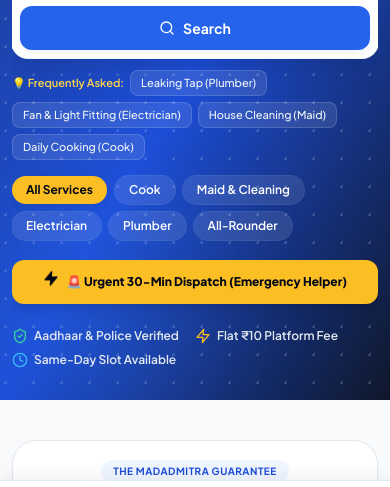
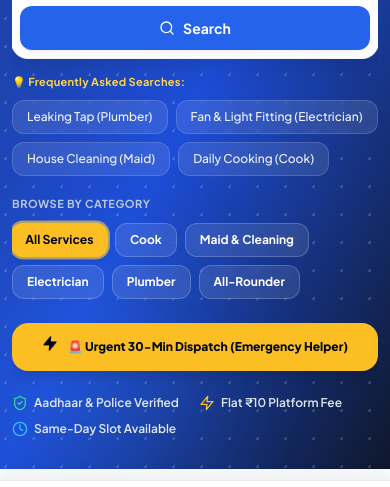
Before and after one commit to Alok8470/madadmitra-platform, a React (Vite) app: page / in a window 390 px wide. Shown: the part 300-787 px from the top of the page. Built offline with nearby package versions, Linux system fonts and the light colour scheme; no server answers.

Commit message:
style(mobile): improve breathing room, chip padding, and category hierarchy in hero

```diff
--- a/src/components/Homepage.tsx
+++ b/src/components/Homepage.tsx
@@ -135,10 +135,13 @@ export default function Homepage() {
               </div>
 
               {/* Frequently Asked Search Prompts */}
-              <div className="mt-3 flex flex-wrap items-center gap-1.5 text-xs text-slate-300 w-full min-w-0">
-                <span className="font-semibold text-amber-300 text-[11px] block sm:inline shrink-0">
-                  {isHi ? '💡 अक्सर पूछे जाने वाले:' : '💡 Frequently Asked:'}
+              <div className="mt-4 sm:mt-5 w-full min-w-0">
+                <div className="flex items-center gap-1.5 mb-2.5">
+                  <span className="text-[11px] sm:text-xs font-bold text-amber-300 tracking-wide flex items-center gap-1.5">
+                    💡 {isHi ? 'अक्सर पूछे जाने वाले सुझाव:' : 'Frequently Asked Searches:'}
                   </span>
+                </div>
+                <div className="flex flex-wrap gap-2 w-full min-w-0">
                   {(isHi
                     ? [
                         { text: 'नल टपक रहा है (Plumber)', filterKey: 'plumber' },
@@ -161,39 +164,61 @@ export default function Homepage() {
                         setQuery('');
                         handleSearch();
                       }}
-                    className="px-2.5 py-1 rounded-lg bg-white/10 hover:bg-white/20 text-slate-100 text-[11px] font-medium border border-white/15 transition-all text-left max-w-full break-words"
+                      className="px-3.5 py-2 rounded-xl bg-white/10 hover:bg-white/20 active:scale-95 text-slate-100 text-xs font-medium border border-white/15 transition-all text-left max-w-full break-words shadow-xs backdrop-blur-sm"
                     >
                       {chip.text}
                     </button>
                   ))}
                 </div>
+              </div>
 
-              {/* Quick Filter Pills */}
-              <div className="mt-4 flex flex-wrap gap-2 w-full min-w-0">
-                {QUICK_FILTERS.map((f) => (
+              {/* Quick Filter Categories */}
+              <div className="mt-5 sm:mt-6 w-full min-w-0">
+                <div className="flex items-center justify-between mb-2.5">
+                  <span className="text-[11px] sm:text-xs font-bold uppercase tracking-wider text-slate-300/90">
+                    {isHi ? 'सेवा श्रेणी चुनें' : 'Browse by Category'}
+                  </span>
+                  {filter !== 'all' && (
+                    <button
+                      onClick={() => {
+                        setFilter('all');
+                        handleSearch();
+                      }}
+                      className="text-[11px] font-bold text-amber-300 hover:text-amber-200 transition-colors"
+                    >
+                      {isHi ? 'सभी देखें (Reset)' : 'View All (Reset)'}
+                    </button>
+                  )}
+                </div>
+                <div className="flex flex-wrap gap-2 sm:gap-2.5 w-full min-w-0">
+                  {QUICK_FILTERS.map((f) => {
+                    const isActive = filter === f.id;
+                    return (
                       <button
                         key={f.id}
                         onClick={() => {
                           setFilter(f.id);
                           handleSearch();
                         }}
-                    className={`pill text-xs ${
-                      filter === f.id
-                        ? 'bg-amber-400 text-slate-950 font-bold shadow-soft'
-                        : 'bg-white/10 text-white ring-1 ring-white/15 hover:bg-white/20'
+                        className={`inline-flex items-center justify-center px-3.5 py-2 sm:px-4 sm:py-2.5 rounded-xl text-xs font-bold transition-all active:scale-95 shadow-xs ${
+                          isActive
+                            ? 'bg-amber-400 text-slate-950 font-black shadow-md ring-2 ring-amber-300/60 scale-[1.02]'
+                            : 'bg-white/10 text-white border border-white/20 hover:bg-white/20 backdrop-blur-sm'
                         }`}
                       >
                         {f.label}
                       </button>
-                ))}
+                    );
+                  })}
+                </div>
               </div>
 
               {/* Quick Action Button */}
-              <div className="mt-5 flex flex-wrap gap-2.5 w-full min-w-0">
+              <div className="mt-6 sm:mt-7 w-full min-w-0">
                 <button
                   type="button"
                   onClick={() => setShowSosModal(true)}
-                  className="w-full sm:w-auto inline-flex items-center justify-center gap-2 rounded-xl bg-amber-400 text-slate-950 font-black px-4 py-3 sm:py-2.5 text-xs shadow-lg hover:bg-amber-300 transition-all active:scale-95 min-h-[44px] max-w-full text-center"
+                  className="w-full sm:w-auto inline-flex items-center justify-center gap-2.5 rounded-2xl bg-amber-400 text-slate-950 font-black px-4 py-3.5 sm:py-3 text-xs sm:text-sm shadow-lg hover:bg-amber-300 transition-all active:scale-95 min-h-[48px] max-w-full text-center"
                 >
                   <Zap className="h-4 w-4 fill-slate-950 animate-bounce shrink-0" />
                   <span className="break-words">🚨 Urgent 30-Min Dispatch (Emergency Helper)</span>
@@ -201,7 +226,7 @@ export default function Homepage() {
               </div>
 
               {/* Trust badges */}
-              <div className="mt-6 sm:mt-7 flex flex-wrap items-center gap-x-4 sm:gap-x-6 gap-y-2 text-xs font-semibold text-slate-200">
+              <div className="mt-6 sm:mt-7 flex flex-wrap items-center gap-x-5 gap-y-2.5 text-xs font-semibold text-slate-200">
                 <span className="flex items-center gap-1.5">
                   <ShieldCheck className="h-4 w-4 text-emerald-400 shrink-0" /> Aadhaar & Police Verified
                 </span>
```
Lines whose indentation alone changed are shown as unchanged.
